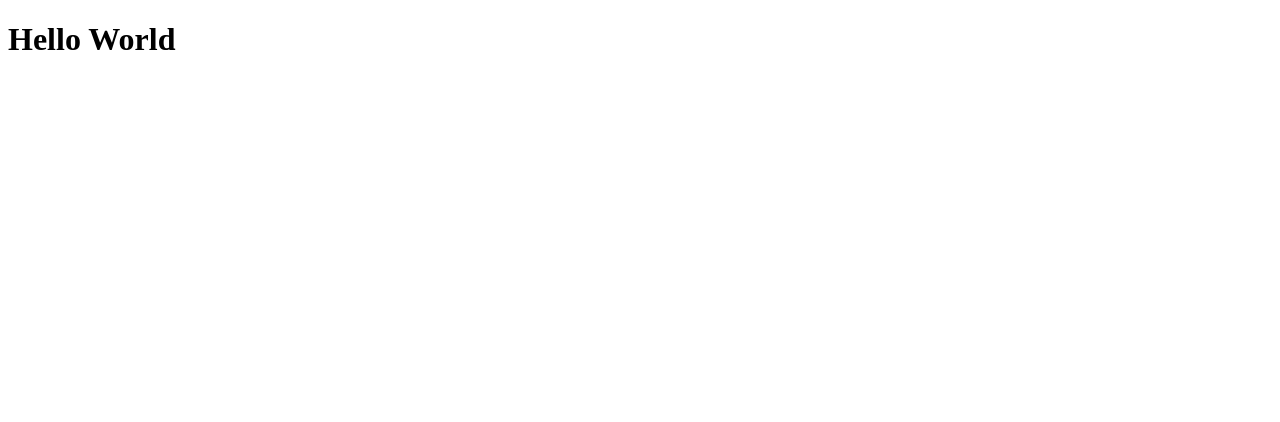
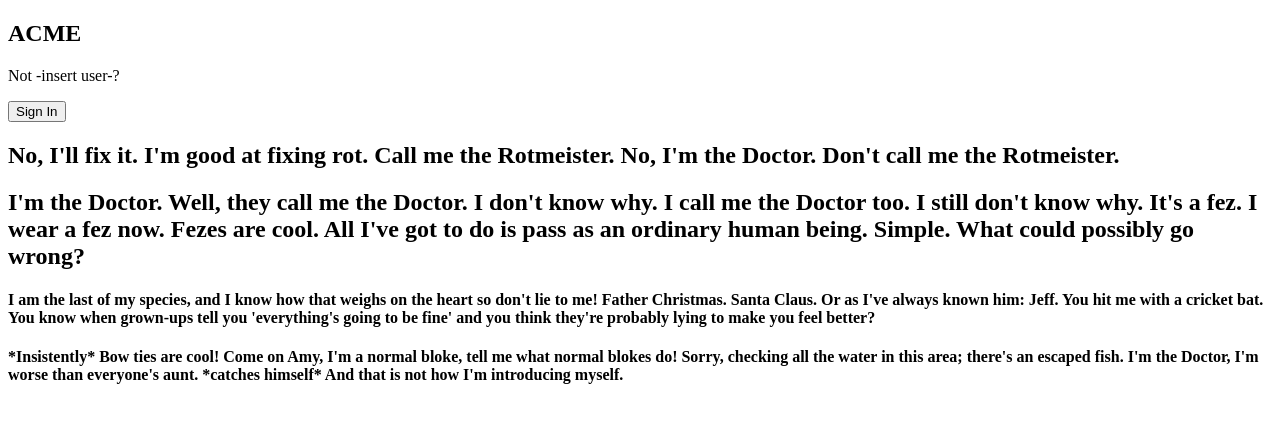
Before and after one commit to EmilyDSarani/employee-directory, a React app: page / in a window 1280 px wide. Shown: the top 422 px of the page. Built offline with nearby package versions, Linux system fonts and the light colour scheme.

Commit message:
tried to do my PrivateRouter without referencing demo code...I couldnt do it...

```diff
--- a/package.json
+++ b/package.json
@@ -64,7 +64,9 @@
     "webpack-dev-server": "^4.6.0"
   },
   "dependencies": {
+    "@supabase/supabase-js": "^1.29.1",
     "react": "^17.0.2",
-    "react-dom": "^17.0.2"
+    "react-dom": "^17.0.2",
+    "react-router-dom": "^5.3.0"
   }
 }
--- a/src/App.jsx
+++ b/src/App.jsx
@@ -1,3 +1,40 @@
+import Home from "./views/Home/Home";
+import Auth from "./views/Auth/Auth";
+import CreateProfile from './views/Profile/CreateProfile';
+import ProfileDetail from './views/Profile/ProfileDetail';
+import EditProfile from './views/Profile/EditProfile';
+import Header from './components/Layout/Header'
+import { BrowserRouter as Router, Switch, Route } from "react-router-dom";
+
 export default function App() {
-  return <h1>Hello World</h1>;
+  return(
+  <Router>
+    <header>
+      <Header />
+    </header>
+    <main>
+    <Switch>
+      <Route exact path="/">
+        <Home/>
+      </Route>
+      <Route path="/login">
+        <Auth />
+      </Route>
+      <Route path="/signup">
+        <Auth />
+      </Route>
+      <Route exact path="/detail">
+        <CreateProfile />
+      </Route>
+      <Route path="/detail/:id">
+        <ProfileDetail />
+      </Route>
+      <Route path="/detail/:id/edit">
+        <EditProfile />
+      </Route>
+
+    </Switch>
+    </main>
+  </Router>
+  )
 }
--- /dev/null
+++ b/src/components/Layout/Header.jsx
@@ -0,0 +1,13 @@
+
+
+export default function Header() {
+    return (
+        <>
+        <h2>
+            ACME
+        </h2>
+        <p>Not -insert user-?</p>
+        <button>Sign In</button>
+        </>
+    )
+}
--- /dev/null
+++ b/src/views/Auth/Auth.jsx
@@ -0,0 +1,12 @@
+import React from 'react'
+
+export default function Auth() {
+    return (
+        <div>
+            I was going to throw a login the fire...
+            But I forgot the password
+            I tried to sign up to a website yesterday. I put in the password 'beefstew'
+            But it said the password wasn't stroganoff.
+        </div>
+    )
+}
--- /dev/null
+++ b/src/views/Home/Home.jsx
@@ -0,0 +1,13 @@
+export default function Home() {
+    return (
+<div>
+    <h2>No, I'll fix it. I'm good at fixing rot. Call me the Rotmeister. No, I'm the Doctor. Don't call me the Rotmeister. </h2>
+
+    <h2>I'm the Doctor. Well, they call me the Doctor. I don't know why. I call me the Doctor too. I still don't know why. It's a fez. I wear a fez now. Fezes are cool. All I've got to do is pass as an ordinary human being. Simple. What could possibly go wrong?</h2>
+
+    <h4>I am the last of my species, and I know how that weighs on the heart so don't lie to me! Father Christmas. Santa Claus. Or as I've always known him: Jeff. You hit me with a cricket bat. You know when grown-ups tell you 'everything's going to be fine' and you think they're probably lying to make you feel better?</h4>
+
+    <h4>*Insistently* Bow ties are cool! Come on Amy, I'm a normal bloke, tell me what normal blokes do! Sorry, checking all the water in this area; there's an escaped fish. I'm the Doctor, I'm worse than everyone's aunt. *catches himself* And that is not how I'm introducing myself.</h4>
+</div>
+    )
+}
--- /dev/null
+++ b/src/views/Profile/CreateProfile.jsx
@@ -0,0 +1,9 @@
+import React from 'react'
+
+export default function CreateProfile() {
+    return (
+        <div>
+            Creation Mode
+        </div>
+    )
+}
--- /dev/null
+++ b/src/views/Profile/EditProfile.jsx
@@ -0,0 +1,9 @@
+import React from 'react'
+
+export default function EditProfile() {
+    return (
+        <div>
+
+        </div>
+    )
+}
--- /dev/null
+++ b/src/views/Profile/ProfileDetail.jsx
@@ -0,0 +1,9 @@
+import React from 'react'
+
+export default function ProfileDetail() {
+    return (
+        <div>
+
+        </div>
+    )
+}
```
Also changed, not shown: src/components/PrivateRoute/PrivateRoute.jsx (added, +24 -0 lines), 2 other files (tests, documents, lock files or other folders).
